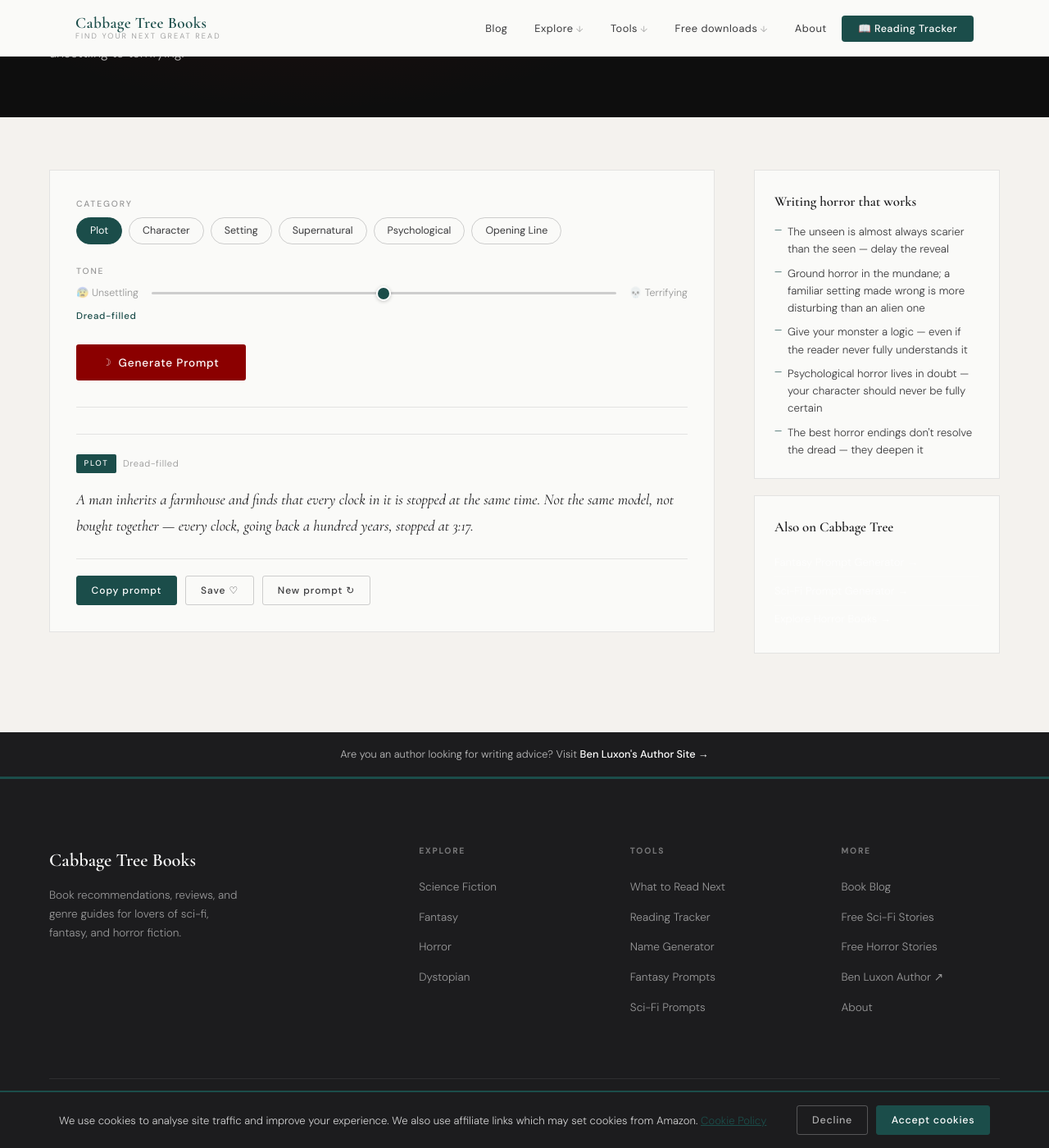
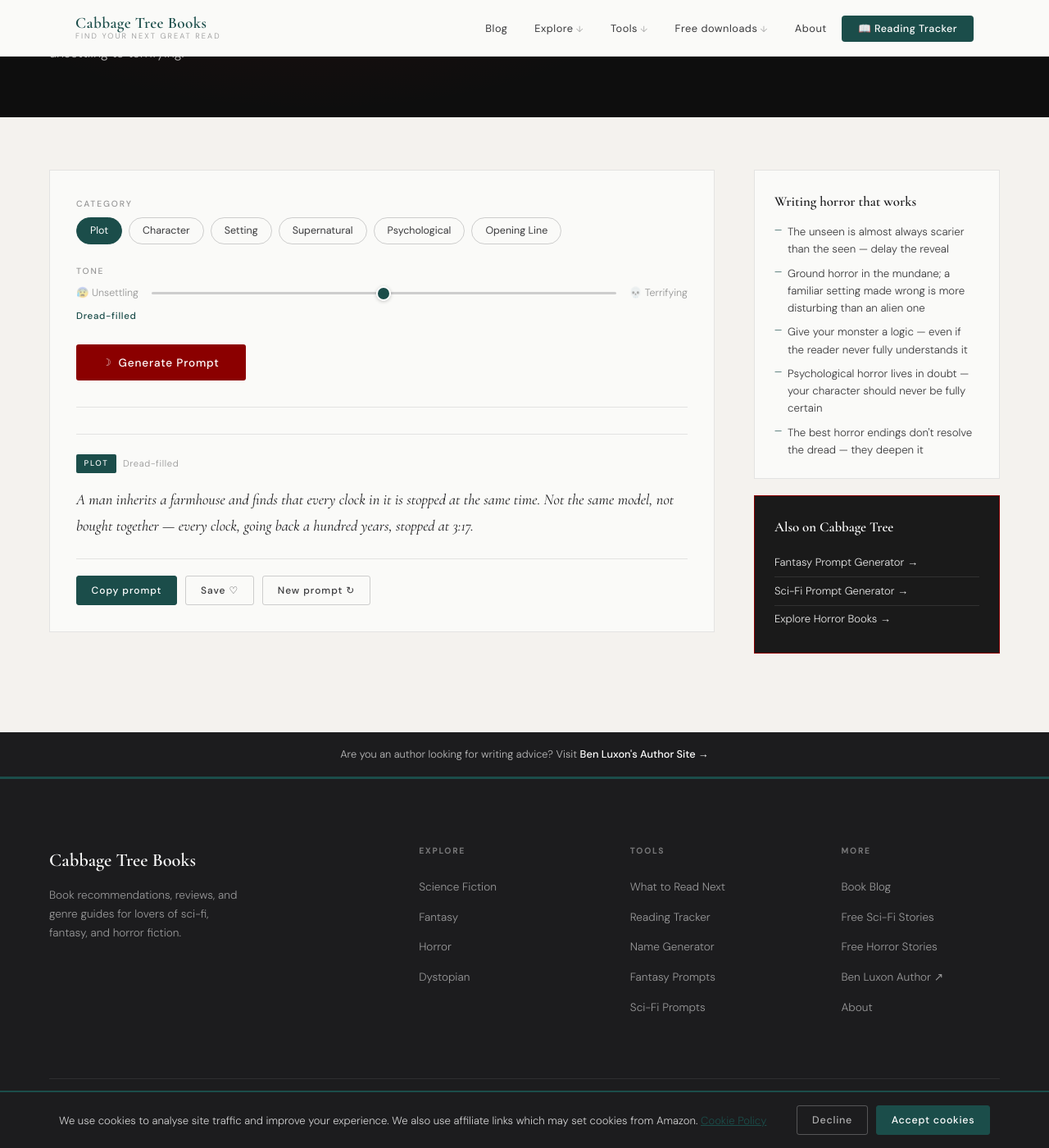
Before and after one commit to bluxon92-bit/cabbagetreebooks.com, a Jekyll site: the page built from tools/horror-prompts/index.html, in a window 1280 px wide and 1400 px high, scrolled down 360 px. Shown: the whole window at 82% size. Built offline with Jekyll 4.4.1, drawn with Linux system fonts in a browser that asks for light colours.

Commit message:
Horror genre hub tweak

```diff
--- a/assets/css/main.css
+++ b/assets/css/main.css
@@ -1561,6 +1561,17 @@ a:hover { color: var(--teal-light); }
 }
 
 .sidebar-card--teal h3 { color: white; }
+
+.sidebar-card--dark {
+  background: #1a1a1a;
+  border-color: #8b0000;
+}
+
+.sidebar-card--dark h3 { color: white; }
+
+.sidebar-card--dark .sidebar-link { color: #e8e8e8; }
+
+.sidebar-card--dark .sidebar-link:hover { color: white; }
 
 .sidebar-card--scifi {
   background: #0d1b2a;
```
